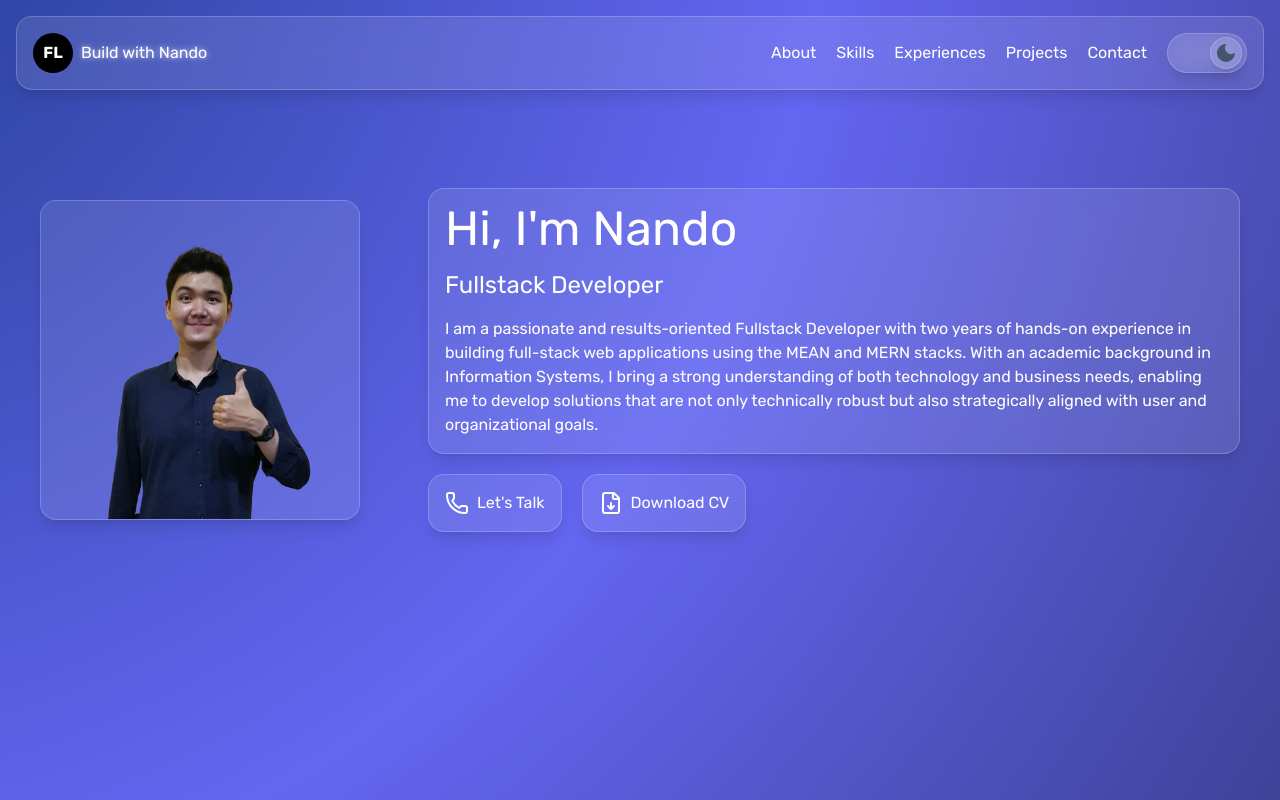
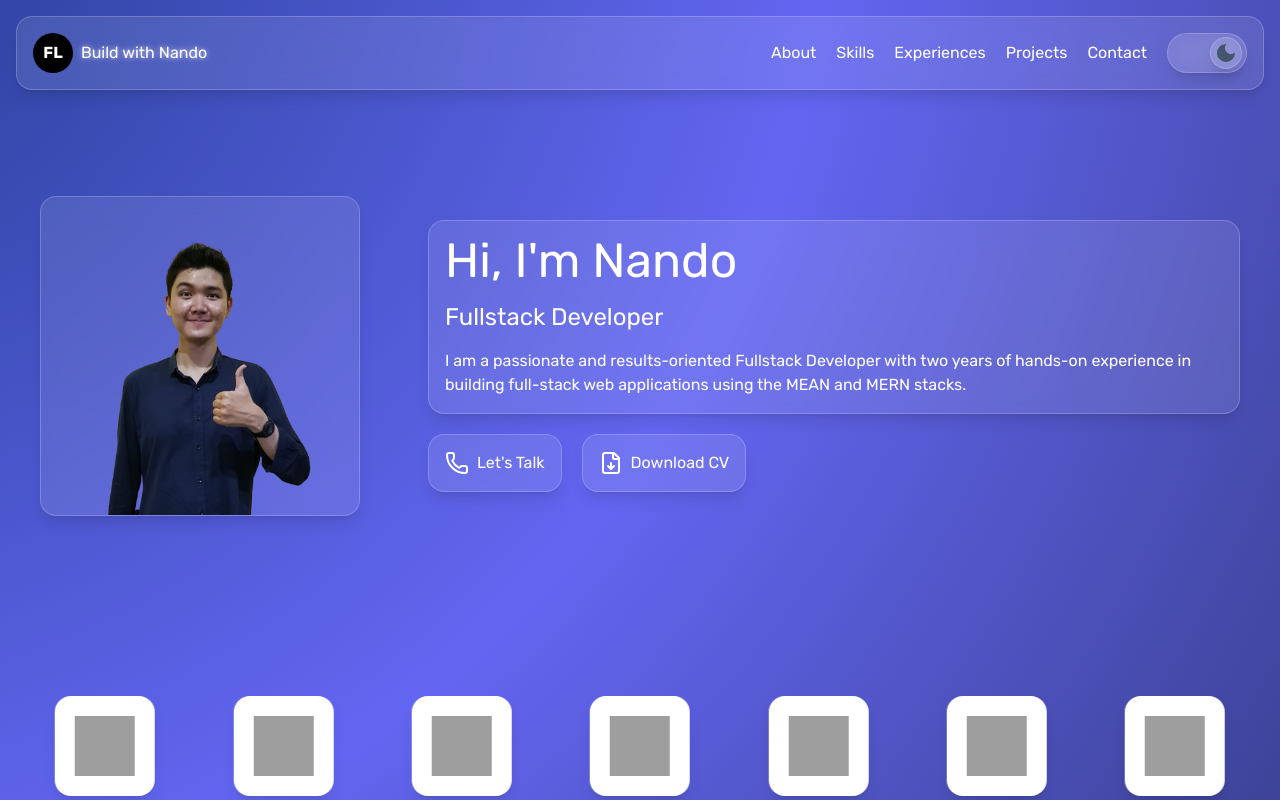
Before and after one commit to liecyborg28/buildwithnando, a website built with Vite: page index.html in a window 1280 px wide. Built offline with nearby package versions, Linux system fonts and the light colour scheme; grey boxes are pictures that could not be loaded.

Commit message:
add skills.

```diff
--- a/index.html
+++ b/index.html
@@ -5,39 +5,37 @@
   <meta charset="UTF-8" />
   <link rel="icon" type="image/svg+xml" href="/vite.svg" />
   <meta name="viewport" content="width=device-width, initial-scale=1.0" />
-  <link rel="stylesheet" href="./src/style.css">
+
+  <link rel="stylesheet" href="./src/style.css" />
   <script src="https://unpkg.com/lucide@latest"></script>
+
+  <!-- ✅ Swiper CDN -->
+  <link rel="stylesheet" href="https://cdn.jsdelivr.net/npm/swiper@12/swiper-bundle.min.css" />
+  <script src="https://cdn.jsdelivr.net/npm/swiper@12/swiper-bundle.min.js"></script>
+
   <title>Fernando Lie | Fullstack Developer</title>
 </head>
 
 <body>
   <div id="app" class="app-container">
-    <!-- navigation -->
+    <!-- NAVBAR -->
     <nav class="navbar glass">
       <div class="navbar-profile">
         <div class="navbar-profile-avatar">
-          <span class="navbar-profile-avatar-text font-family-primary">
-            FL
-          </span>
+          <span class="navbar-profile-avatar-text font-family-primary">FL</span>
         </div>
-        <span class="navbar-profile-title glow-text glow-text-animate font-family-primary">Build with Nando</span>
+        <span class="navbar-profile-title glow-text glow-text-animate font-family-primary">
+          Build with Nando
+        </span>
       </div>
+
       <div class="navbar-link">
-        <a href="#about">
-          <span class="navbar-link-item font-family-primary">About</span>
-        </a>
-        <a href="#skills">
-          <span class="navbar-link-item font-family-primary">Skills</span>
-        </a>
-        <span class="navbar-link-item font-family-primary">
-          <a href="#experiences">Experiences</a>
-        </span>
-        <a href="#projects">
-          <span class="navbar-link-item font-family-primary">Projects</span>
-        </a>
-        <a href="#contact">
-          <span class="navbar-link-item font-family-primary">Contact</span>
-        </a>
+        <a href="#about"><span class="navbar-link-item font-family-primary">About</span></a>
+        <a href="#skills"><span class="navbar-link-item font-family-primary">Skills</span></a>
+        <a href="#experiences"><span class="navbar-link-item font-family-primary">Experiences</span></a>
+        <a href="#projects"><span class="navbar-link-item font-family-primary">Projects</span></a>
+        <a href="#contact"><span class="navbar-link-item font-family-primary">Contact</span></a>
+
         <div class="navbar-link-switch-mode glass">
           <div class="navbar-link-switch-mode-indicator glass">
             <span class="light-icon hidden">
@@ -48,33 +46,28 @@
             </span>
           </div>
         </div>
+
         <span class="navbar-link-icon">
           <i data-lucide="menu"></i>
         </span>
       </div>
     </nav>
+
+    <!-- DRAWER -->
     <nav class="drawer glass">
       <div class="drawer-link">
         <span class="close-drawer">
           <i class="cursor-pointer" data-lucide="x"></i>
         </span>
-        <span class="drawer-link-item font-family-primary">
-          <a href="#about">About</a>
-        </span>
-        <span class="drawer-link-item font-family-primary">
-          <a href="#skills">Skills</a>
-        </span>
-        <span class="drawer-link-item font-family-primary">
-          <a href="#experiences">Experiences</a>
-        </span>
-        <span class="drawer-link-item font-family-primary">
-          <a href="#projects">Projects</a>
-        </span>
-        <span class="drawer-link-item font-family-primary">
-          <a href="#contact">Contact</a>
-        </span>
+        <span class="drawer-link-item font-family-primary"><a href="#about">About</a></span>
+        <span class="drawer-link-item font-family-primary"><a href="#skills">Skills</a></span>
+        <span class="drawer-link-item font-family-primary"><a href="#experiences">Experiences</a></span>
+        <span class="drawer-link-item font-family-primary"><a href="#projects">Projects</a></span>
+        <span class="drawer-link-item font-family-primary"><a href="#contact">Contact</a></span>
       </div>
     </nav>
+
+    <!-- CONTENT -->
     <div class="content">
       <section id="about">
         <div class="about-avatar glass"></div>
@@ -84,35 +77,37 @@
             <span class="about-text-role">Fullstack Developer</span>
             <span class="about-text-desc">
               I am a passionate and results-oriented Fullstack Developer with two years of hands-on experience in
-              building
-              full-stack web applications using the MEAN and MERN stacks. With an academic background in Information
-              Systems, I bring a strong understanding of both technology and business needs, enabling me to develop
-              solutions that are not only technically robust but also strategically aligned with user and organizational
-              goals.
+              building full-stack web applications using the MEAN and MERN stacks.
             </span>
           </div>
           <div class="about-button-container">
             <button class="glass about-button about-button-left">
               <i data-lucide="phone"></i>
-              <span>
-                Let's Talk
-              </span>
+              <span>Let's Talk</span>
             </button>
             <button class="glass about-button about-button-right">
               <i data-lucide="file-down"></i>
-              <span>
-                Download CV
-              </span>
+              <span>Download CV</span>
             </button>
           </div>
         </div>
       </section>
-      <section id="skills"></section>
+
+      <!-- SKILLS SECTION (SWIPER) -->
+      <section id="skills">
+        <div class="swiper">
+          <div class="swiper-wrapper">
+          </div>
+        </div>
+      </section>
+
       <section id="experiences"></section>
       <section id="projects"></section>
       <section id="contact"></section>
     </div>
   </div>
+
+  <!-- Main Script -->
   <script type="module" src="/src/main.ts"></script>
 </body>
 
--- a/src/main.ts
+++ b/src/main.ts
@@ -1,3 +1,4 @@
+// @ts-nocheck
 declare const lucide: any;
 
 window.addEventListener("DOMContentLoaded", () => {
@@ -21,20 +22,18 @@ window.addEventListener("DOMContentLoaded", () => {
     sun.classList.add("hidden");
     moon.classList.remove("hidden");
   }
+
+  initSwiper();
 });
 
-// switch mode
 const mode = localStorage.getItem("theme")
-  ? JSON.parse(localStorage.getItem("theme"))
+  ? JSON.parse(localStorage.getItem("theme")!)
   : null;
 
 const html = document.documentElement;
-
-const toggle = document.querySelector(".navbar-link-switch-mode");
-
-const sun = document.querySelector(".light-icon");
-
-const moon = document.querySelector(".dark-icon");
+const toggle = document.querySelector(".navbar-link-switch-mode")!;
+const sun = document.querySelector(".light-icon")!;
+const moon = document.querySelector(".dark-icon")!;
 
 toggle.addEventListener("click", () => {
   html.classList.toggle("dark");
@@ -42,18 +41,16 @@ toggle.addEventListener("click", () => {
   sun.classList.toggle("hidden");
   moon.classList.toggle("hidden");
 
-  if (html.className === "dark") {
-    localStorage.setItem("theme", JSON.stringify("dark"));
-  } else {
-    localStorage.setItem("theme", JSON.stringify("light"));
-  }
+  localStorage.setItem(
+    "theme",
+    JSON.stringify(html.classList.contains("dark") ? "dark" : "light")
+  );
 });
 
-// drawer
-const menu = document.querySelector(".navbar-link-icon");
-const drawer = document.querySelector(".drawer");
+const menu = document.querySelector(".navbar-link-icon")!;
+const drawer = document.querySelector(".drawer")!;
 const drawerLinkItems = document.querySelectorAll(".drawer-link a");
-const closeDrawer = document.querySelector(".close-drawer");
+const closeDrawer = document.querySelector(".close-drawer")!;
 
 drawerLinkItems.forEach((e) => {
   e.addEventListener("click", () => {
@@ -68,3 +65,125 @@ menu.addEventListener("click", () => {
 closeDrawer.addEventListener("click", () => {
   drawer.classList.remove("show");
 });
+
+function initSwiper() {
+  const SwiperGlobal = (window as any).Swiper;
+  if (!SwiperGlobal) {
+    console.error("Swiper belum dimuat dari CDN!");
+    return;
+  }
+
+  const slides = [
+    {
+      name: "HTML5",
+      image:
+        "https://img.icons8.com/?size=100&id=owWiEaAJmGKK&format=png&color=000000",
+    },
+    {
+      name: "CSS3",
+      image:
+        "https://img.icons8.com/?size=100&id=4d9YPiN04osD&format=png&color=000000",
+    },
+    {
+      name: "JavaScript",
+      image:
+        "https://img.icons8.com/?size=100&id=YX2eDFImIaWh&format=png&color=000000",
+    },
+    {
+      name: "TypeScript",
+      image:
+        "https://img.icons8.com/?size=100&id=Xf1sHBmY73hA&format=png&color=000000",
+    },
+    {
+      name: "Angular",
+      image:
+        "https://img.icons8.com/?size=100&id=6SWtW8hxZWSo&format=png&color=000000",
+    },
+    {
+      name: "React",
+      image:
+        "https://img.icons8.com/?size=100&id=asWSSTBrDlTW&format=png&color=000000",
+    },
+    {
+      name: "NextJS",
+      image:
+        "https://img.icons8.com/?size=100&id=MWiBjkuHeMVq&format=png&color=000000",
+    },
+    {
+      name: "TailwindCSS",
+      image:
+        "https://img.icons8.com/?size=100&id=x7XMNGh2vdqA&format=png&color=000000",
+    },
+    {
+      name: "Figma",
+      image:
+        "https://img.icons8.com/?size=100&id=zfHRZ6i1Wg0U&format=png&color=000000",
+    },
+    {
+      name: "Supabase",
+      image:
+        "https://img.icons8.com/?size=100&id=sH0rW2TvYdr9&format=png&color=000000",
+    },
+    {
+      name: "NodeJS",
+      image:
+        "https://img.icons8.com/?size=100&id=hsPbhkOH4FMe&format=png&color=000000",
+    },
+    {
+      name: "Express",
+      image:
+        "https://img.icons8.com/?size=100&id=kg46nzoJrmTR&format=png&color=000000",
+    },
+    {
+      name: "Prisma",
+      image:
+        "https://img.icons8.com/?size=100&id=aqb9SdV9P8oC&format=png&color=000000",
+    },
+    {
+      name: "MongoDB",
+      image:
+        "https://img.icons8.com/?size=100&id=8rKdRqZFLurS&format=png&color=000000",
+    },
+    {
+      name: "PostgresSQL",
+      image:
+        "https://img.icons8.com/?size=100&id=JRnxU7ZWP4mi&format=png&color=000000",
+    },
+  ].map(
+    (e) =>
+      `<div class="swiper-item">
+              <div class="glass swiper-item-image-container">
+                <img src="${e.image}"
+                  class="swiper-item-image" alt="skill image">
+              </div>
+              <span class="swiper-item-image-text">${e.name}</span>
+            </div>`
+  );
+
+  const swiper = new SwiperGlobal(".swiper", {
+    slidesPerView: 6,
+    spaceBetween: 0,
+    grabCursor: true,
+    centeredSlides: true,
+    loop: true,
+    virtual: { slides },
+    autoplay: {
+      delay: 0,
+      disableOnInteraction: false,
+      reverseDirection: true,
+    },
+    speed: 3000,
+    breakpoints: {
+      576: { slidesPerView: 3 },
+      768: { slidesPerView: 4 },
+      992: { slidesPerView: 5 },
+      1200: { slidesPerView: 7 },
+    },
+
+    // effect: "slide",
+  });
+
+  swiper.on("slideChange", () => {
+    console.log("Slide active index:", swiper.activeIndex);
+  });
+}
--- a/src/style.css
+++ b/src/style.css
@@ -38,17 +38,15 @@
     font-style: normal;
 
     background-color: var(--custom-bg-color);
+
+    scrollbar-width: none;
+
     /* tailwind CSS */
     @apply scroll-smooth;
   }
 
   ::-webkit-scrollbar {
     display: none;
-  }
-
-  html,
-  body {
-    scrollbar-width: none;
   }
 
   button {
@@ -244,16 +242,16 @@
   .content {
     height: calc(100vh - 16px);
     max-height: calc(100vh - 16px);
-    @apply mt-4 w-full overflow-auto flex flex-col;
+    @apply mt-4 mx-4 overflow-auto flex flex-col min-w-min rounded-t-2xl;
   }
 
   /* section */
   section {
-    @apply mx-4 flex pt-27;
+    @apply flex pt-27;
   }
 
   #about {
-    @apply flex-col md:flex-row h-screen items-center gap-5 md:my-10;
+    @apply flex-col md:flex-row h-screen items-center gap-5 md:my-12;
   }
 
   .about-avatar {
@@ -297,4 +295,30 @@
   .about-button-right:hover {
     @apply bg-black text-white;
   }
+
+  /* swiper */
+  .swiper {
+    @apply w-[calc(100vw-2rem)];
+  }
+
+  .swiper-slide {
+    @apply flex justify-center items-center;
+  }
+
+  .swiper-item {
+    @apply flex flex-col items-center gap-1;
+  }
+
+  .swiper-item-image-container {
+    @apply min-w-10 min-h-10 flex justify-center items-center rounded-xl md:rounded-2xl sm:min-w-15 sm:min-h-15 md:min-w-25 md:min-h-25 bg-white;
+  }
+
+  .swiper-item-image {
+    @apply w-5 h-5 sm:w-10 sm:h-10 md:w-15 md:h-15;
+  }
+
+  .swiper-item-image-text {
+    color: rgb(var(--text-color));
+    @apply font-normal text-[10px] sm:text-xs md:text-sm;
+  }
 }
```
